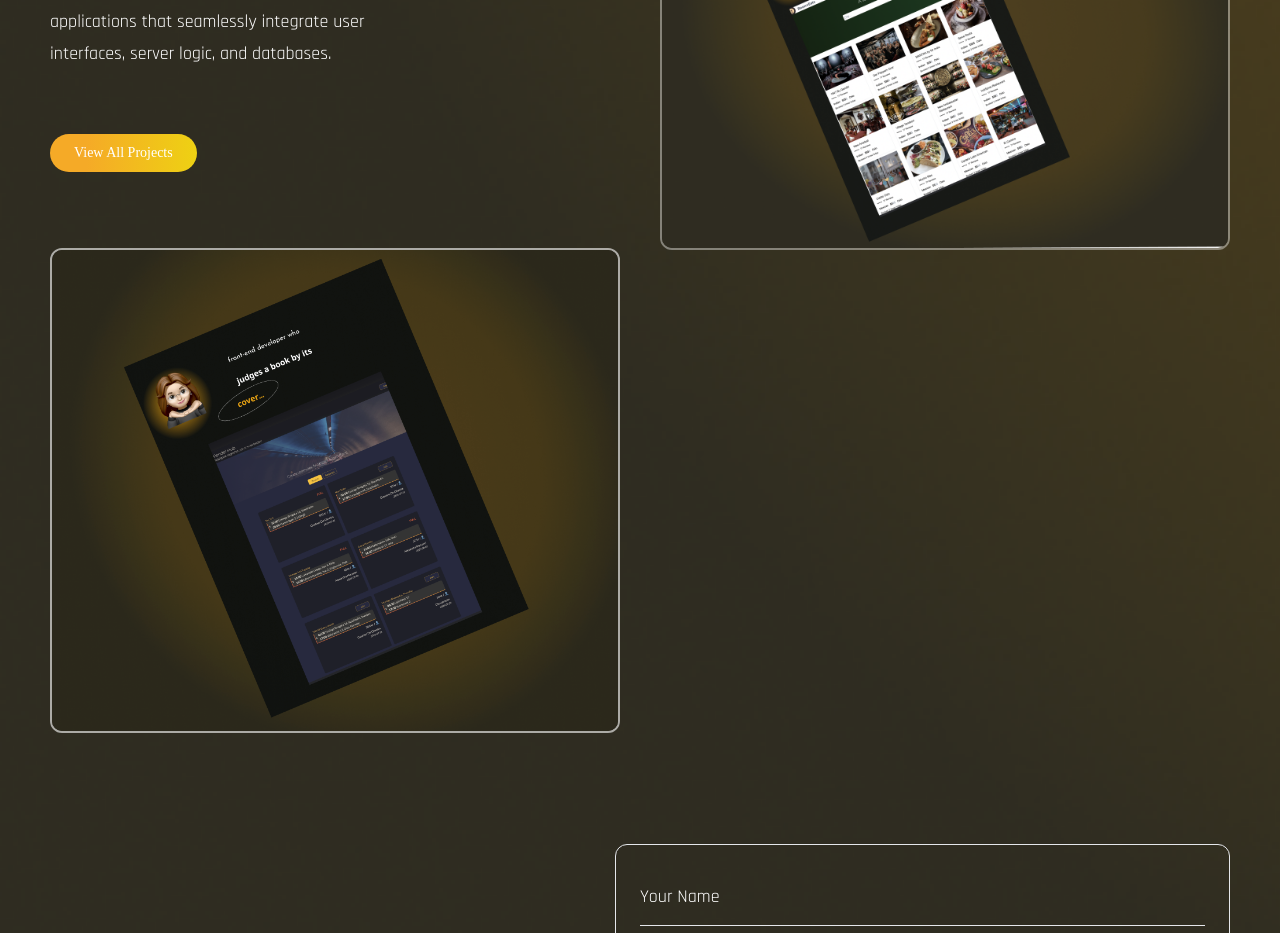
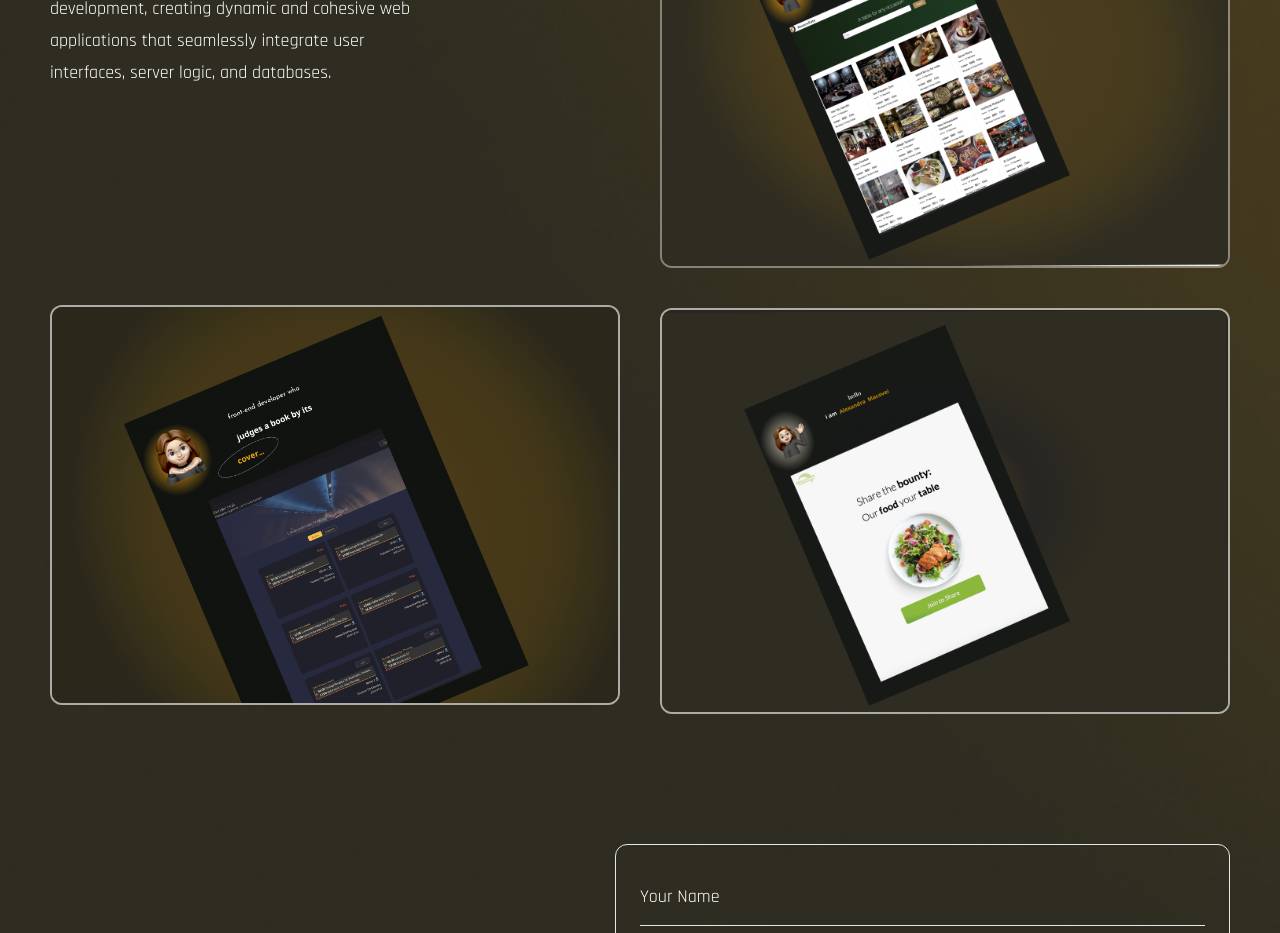
Before and after one commit to makoalex/Alexamdra_portofolio, a React (Create React App) app: page / in a window 1280 px wide. Shown: the part 2440-3373 px from the top of the page. Built offline with nearby package versions, Linux system fonts and the light colour scheme; a web font is replaced by a local one.

Commit message:
[style] added image and mew project

```diff
--- a/src/components/Work.js
+++ b/src/components/Work.js
@@ -3,6 +3,7 @@ import { motion } from "framer-motion";
 import { fadeIn } from "../variants";
 import Img1 from "../assets/Image1.png";
 import Img2 from "../assets/img2.png";
+import Img3 from "../assets/Group 3.png";
 
 export default function Work() {
   return (
@@ -14,7 +15,8 @@ export default function Work() {
             initial="hidden"
             whileInView={"show"}
             viewport={{ once: false, amount: 0.4 }}
-           className="flex-1 flex flex-col gap-y-12 mb-10 lg:mb-0">
+            className="flex-1 flex flex-col gap-y-12 mb-10 lg:mb-0"
+          >
             {/** text */}
             <div>
               <h2 className="h2 leading-tight text-accent">
@@ -27,15 +29,9 @@ export default function Work() {
                 creating dynamic and cohesive web applications that seamlessly
                 integrate user interfaces, server logic, and databases.
               </p>
-              <a href="https://github.com/makoalex?tab=repositories">
-              <button className="button-header btn-sm btn mb-7">
-                View All Projects
-              </button>
-              </a>
-
             </div>
             {/** image */}
-            <div className="group relative overflow-hidden border-2 border-white/60 rounded-xl">
+            <div className="group relative lg:top-14 overflow-hidden border-2 lg:max-w-[575px] lg:max-h-[400px] mt-12 border-white/60 rounded-xl">
               {/* overlay */}
               <div className="group-hover:bg-black/30 w-full h-full absolute z-40 transition-all duration-300"></div>
               {/* img */}
@@ -59,7 +55,7 @@ export default function Work() {
             initial="hidden"
             whileInView={"show"}
             viewport={{ once: false, amount: 0.4 }}
-            className="flex-1 flex flex-col "
+            className="flex-1 flex flex-col gap-y-10  "
           >
             {/** image */}
             <div className="group relative overflow-hidden border-2 border-white/40 rounded-xl">
@@ -80,6 +76,24 @@ export default function Work() {
                 <span className="text-3xl text-white">Reserve Eats</span>
               </div>
             </div>
+            <div className="group relative overflow-hidden border-2 border-white/60 rounded-xl">
+              {/* overlay */}
+              <div className="group-hover:bg-black/30 w-full h-full absolute z-40 transition-all duration-300"></div>
+              {/* img */}
+              <img
+                src={Img3}
+                alt="project image 1"
+                className=" group-hover:scale-150 transition-all group-hover:rotate-12 duration-500"
+              />
+              {/* pretitle */}
+              <div className="absolute -bottom-full left-12 group-hover:bottom-24 transition-all duration-500 z-50">
+                <span className="text-gradient "> Next.js/ UI/UX design/</span>
+              </div>
+              {/* title */}
+              <div className="absolute -bottom-full left-12 group-hover:bottom-14 transition-all duration-700 z-50">
+                <span className="text-3xl text-white">EcoHarbour</span>
+              </div>
+            </div>
           </motion.div>
         </div>
       </div>
```
Also changed, not shown: src/assets/Group 3.png (added).
